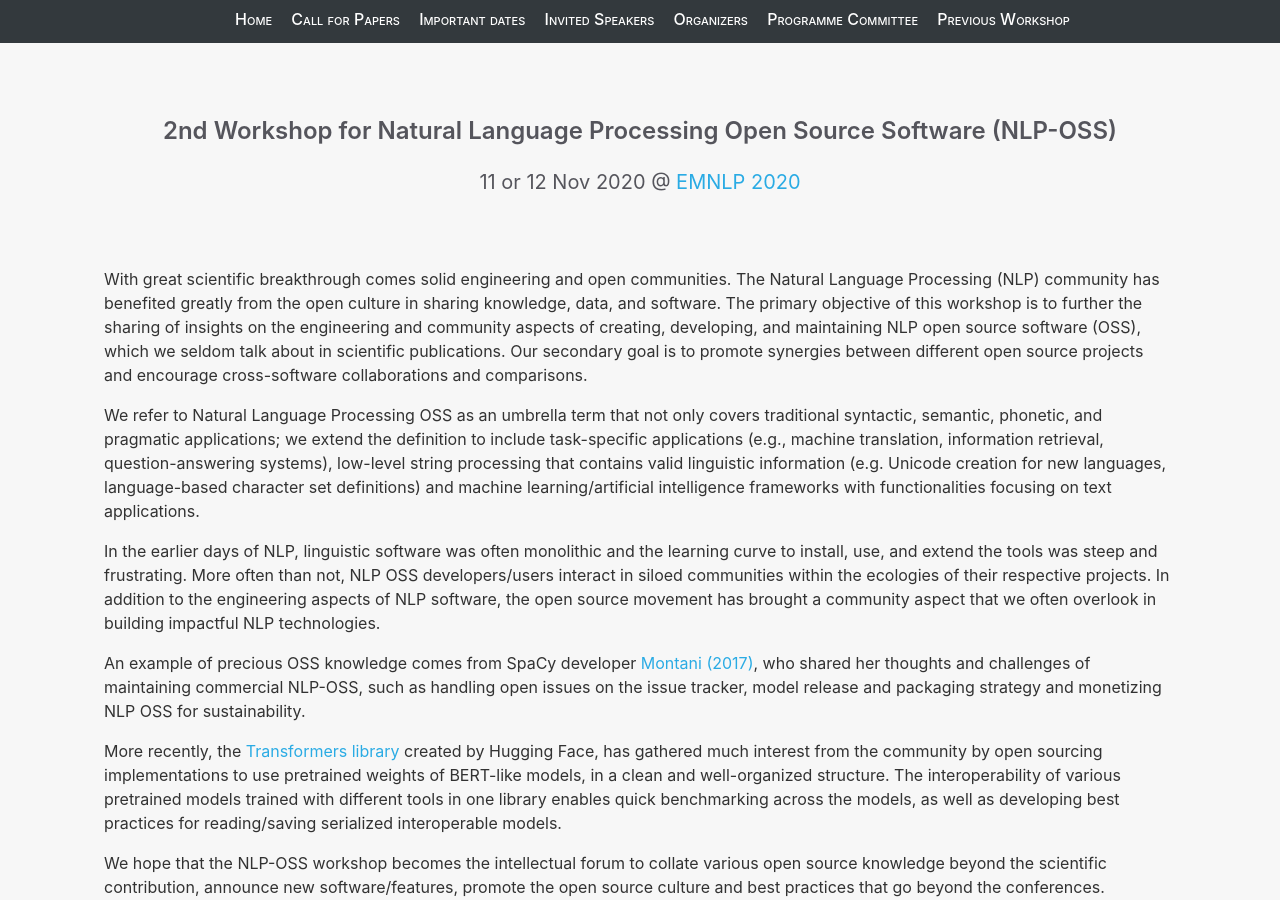
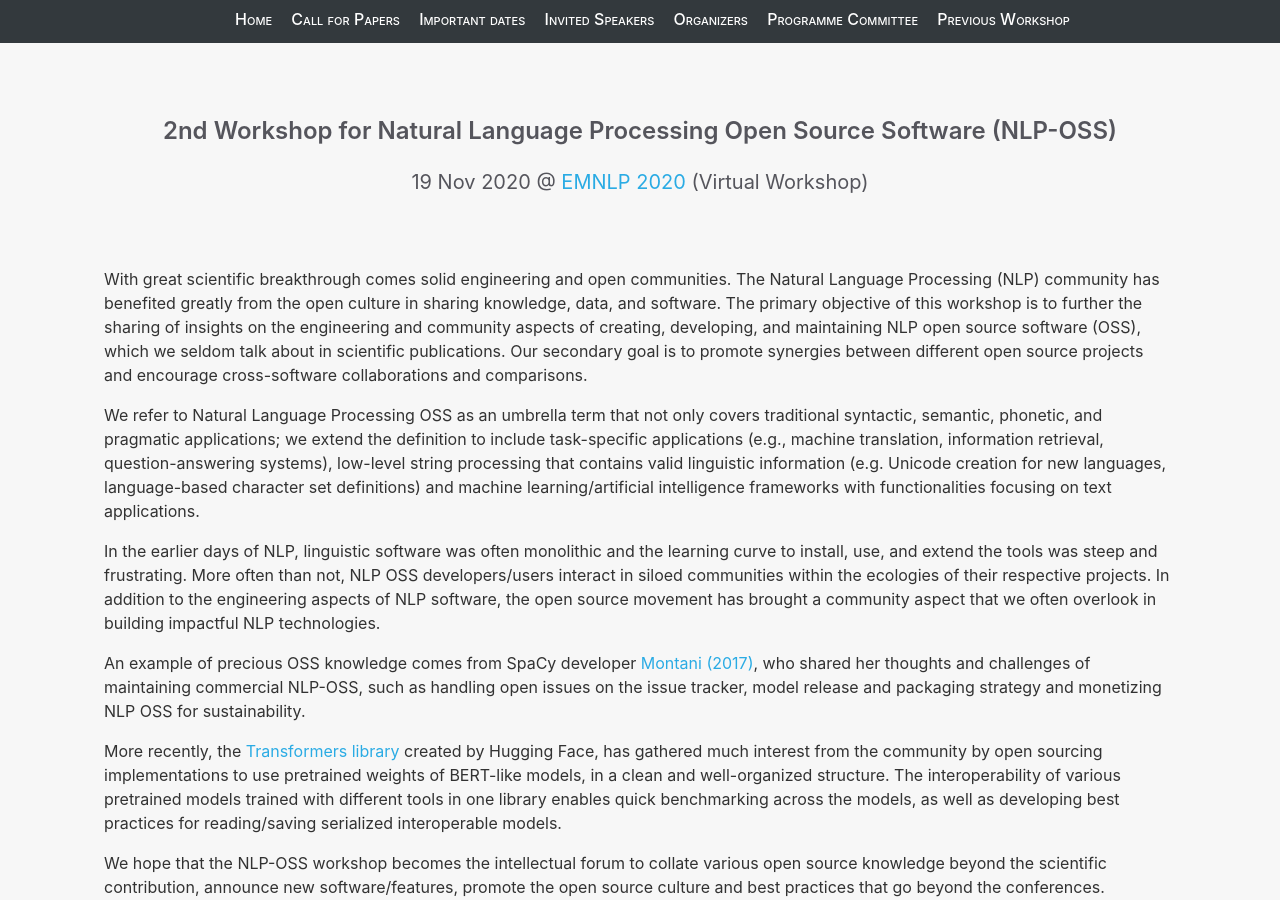
Before and after one commit to nlposs/nlposs.github.io, a Jekyll site: the page built from 2020/index.md, in a window 1280 px wide and 900 px high. Built offline with Jekyll 4.4.1, drawn with Linux system fonts in a browser that asks for light colours; some of the changed text lies outside the part shown.

Commit message:
Change workshop date accordingly

```diff
--- a/2020/index.md
+++ b/2020/index.md
@@ -5,7 +5,7 @@ layout: default
 
 # 2nd Workshop for Natural Language Processing Open Source Software (NLP-OSS) <br>
 
-### 11 or 12 Nov 2020 @ [EMNLP 2020](https://2020.emnlp.org/)
+### 19 Nov 2020 @ [EMNLP 2020](https://2020.emnlp.org/) (Virtual Workshop)
 
 <br><br>
 
@@ -85,7 +85,7 @@ The 2nd NLP-OSS workshop will be co-located with the EMNLP 2020 conference.
 - Paper Reviews Due: ~~07 September 2020~~ 20 September 2020
 - Notification of Acceptance: ~~10 September 2020~~ 22 September 2020
 - Camera-Ready Version: ~~05 October 2020~~ 10 October 2020
-- Workshop: 11 or 12 November 2020
+- Workshop: 19 November 2020
 
 ## Invited Speakers
 
```
